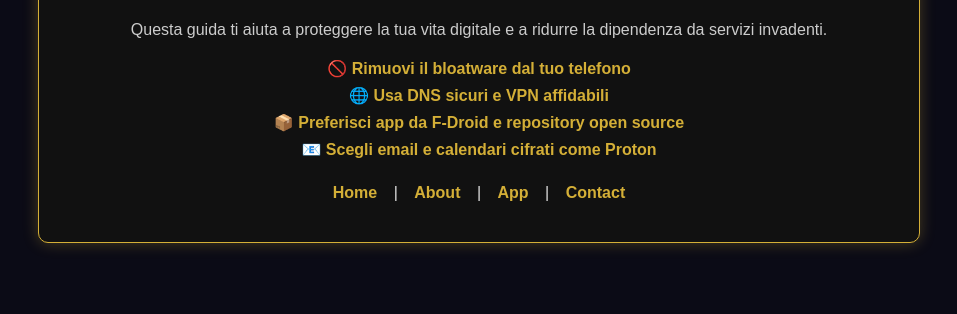
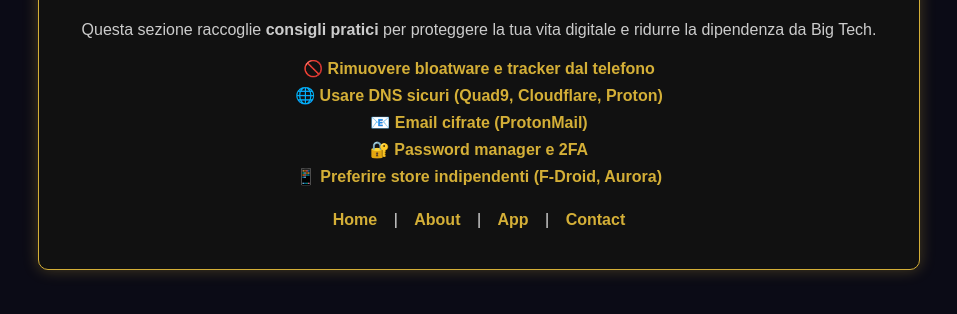
Before and after one commit to ninjacomms/ninjacomms.github.io, a plain HTML site: page privacy.html in a window 1280 px wide. Shown: the part 200-514 px from the top of the page, without its empty margins (161-1118 px from the left). Drawn offline with Linux system fonts and the light colour scheme.

Commit message:
Update privacy.html

```diff
--- a/privacy.html
+++ b/privacy.html
@@ -1,25 +1,25 @@
 <!DOCTYPE html>
 <html lang="en">
 <head>
-  <meta charset="UTF-8">
-  <meta name="viewport" content="width=device-width, initial-scale=1.0">
-  <title>Privacy Guide – Ninja</title>
-  <link rel="stylesheet" href="style.css">
-  <link rel="icon" type="image/png" href="favicon.png">
+  <meta charset="UTF-8" />
+  <meta name="viewport" content="width=device-width, initial-scale=1.0" />
+  <title>Privacy Guide – Ninja Project</title>
+  <link rel="stylesheet" href="style.css" />
 </head>
 <body>
   <div class="card">
-    <img src="ninjacomms.png" alt="Ninja Logo" class="logo">
+    <img src="favicon.png" alt="Ninja Logo" class="logo" />
     <h1>Privacy Guide</h1>
     <p>
-      Questa guida ti aiuta a proteggere la tua vita digitale e a ridurre la dipendenza
-      da servizi invadenti.
+      Questa sezione raccoglie <strong>consigli pratici</strong> per proteggere
+      la tua vita digitale e ridurre la dipendenza da Big Tech.
     </p>
     <ul>
-      <li>🚫 Rimuovi il bloatware dal tuo telefono</li>
-      <li>🌐 Usa DNS sicuri e VPN affidabili</li>
-      <li>📦 Preferisci app da F-Droid e repository open source</li>
-      <li>📧 Scegli email e calendari cifrati come Proton</li>
+      <li>🚫 Rimuovere bloatware e tracker dal telefono</li>
+      <li>🌐 Usare DNS sicuri (Quad9, Cloudflare, Proton)</li>
+      <li>📧 Email cifrate (ProtonMail)</li>
+      <li>🔐 Password manager e 2FA</li>
+      <li>📱 Preferire store indipendenti (F-Droid, Aurora)</li>
     </ul>
     <nav>
       <a href="index.html">Home</a> |
```
